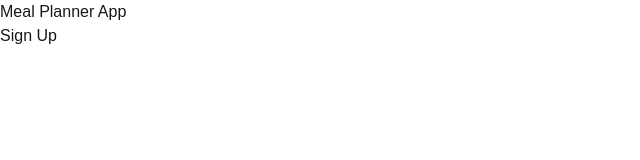
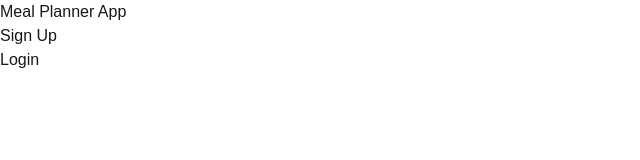
Before and after one commit to grognak/mealplanner, a Next.js app: page / in a window 1280 px wide. Shown: the top 160 px of the page, without its empty margins (0-640 px from the left). Built offline with nearby package versions, Linux system fonts and the light colour scheme.

Commit message:
Add a link to the login page on the homepage

```diff
--- a/app/page.tsx
+++ b/app/page.tsx
@@ -4,7 +4,13 @@ export default function Home() {
   return (
     <div>
       <p>Meal Planner App</p>
-      <Link href={"/signup"}>Sign Up</Link>
+      <>
+        <Link href={"/signup"}>Sign Up</Link>
+      </>
+      <br></br>
+      <>
+        <Link href={"/login"}>Login</Link>
+      </>
     </div>
   );
 }
```
